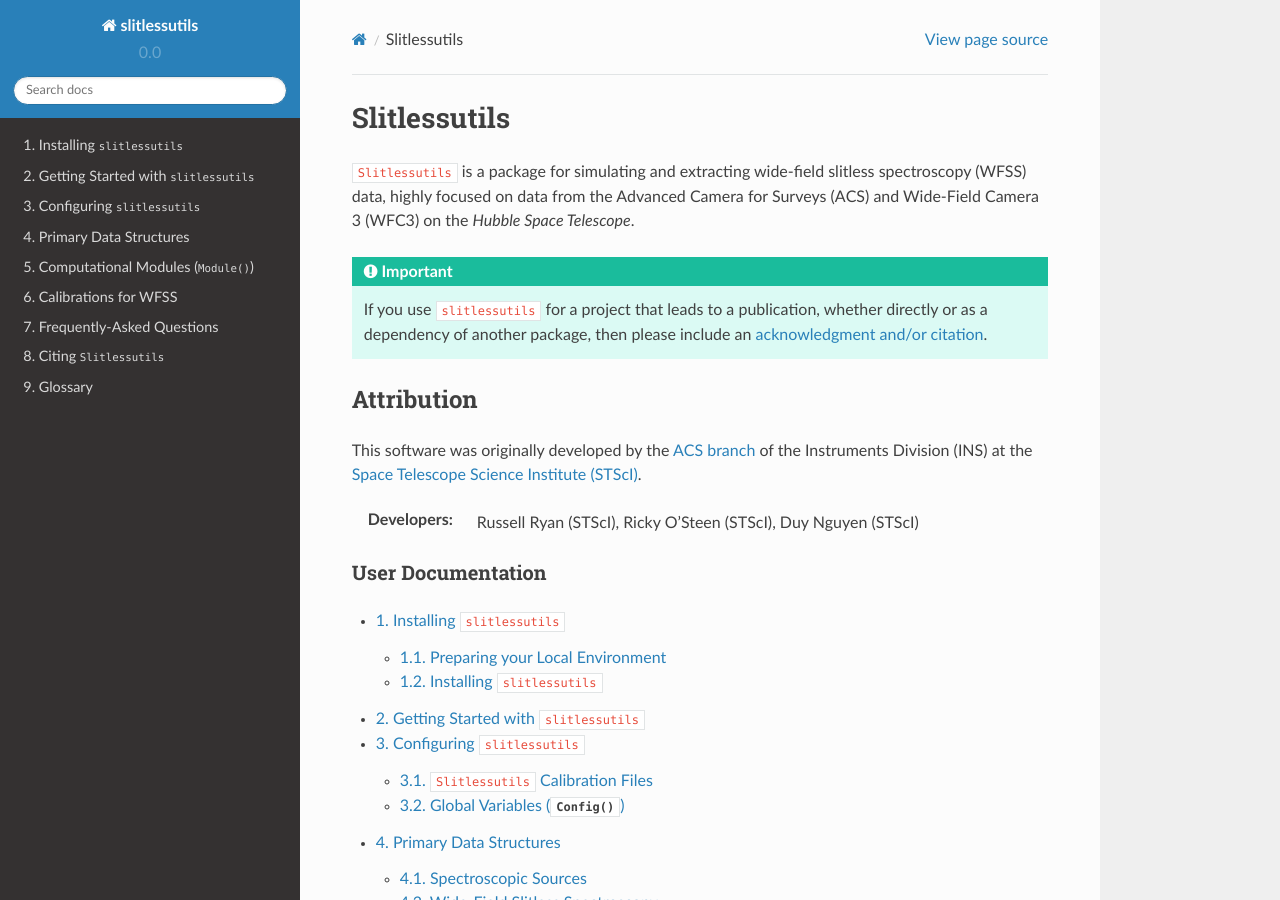
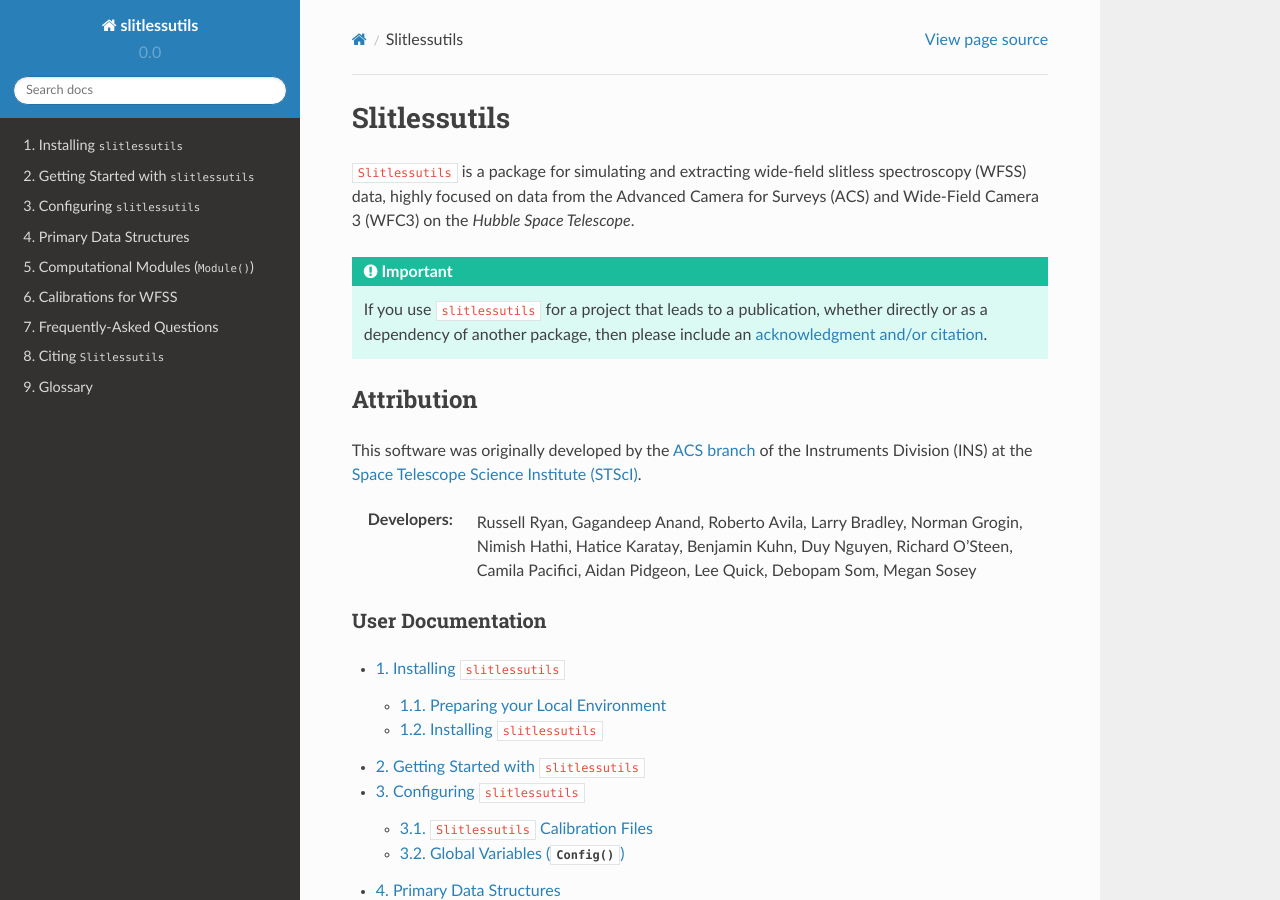
Before and after one commit to spacetelescope/slitlessutils, a Sphinx documentation site: the page built from docs/index.rst, in a window 1280 px wide and 900 px high. Built offline with Sphinx 7.4.7 and the Read the Docs theme 2.0.0, drawn with Linux system fonts in a browser that asks for light colours.

Commit message:
updated authors

```diff
--- a/docs/index.rst
+++ b/docs/index.rst
@@ -15,7 +15,11 @@ Attribution
 This software was originally developed by the `ACS branch <https://www.stsci.edu/hst/instrumentation/acs>`_ of the Instruments Division (INS) at the `Space Telescope Science Institute (STScI) <http://www.stsci.edu>`_.
 
 :Developers:
-   Russell Ryan (STScI), Ricky O'Steen (STScI), Duy Nguyen (STScI)
+   Russell Ryan, Gagandeep Anand, Roberto Avila, Larry Bradley, Norman Grogin, Nimish Hathi, Hatice Karatay, Benjamin Kuhn, Duy Nguyen, Richard O'Steen, Camila Pacifici, Aidan Pidgeon, Lee Quick, Debopam Som, Megan Sosey
+
+
+
+
 
 
 
```
